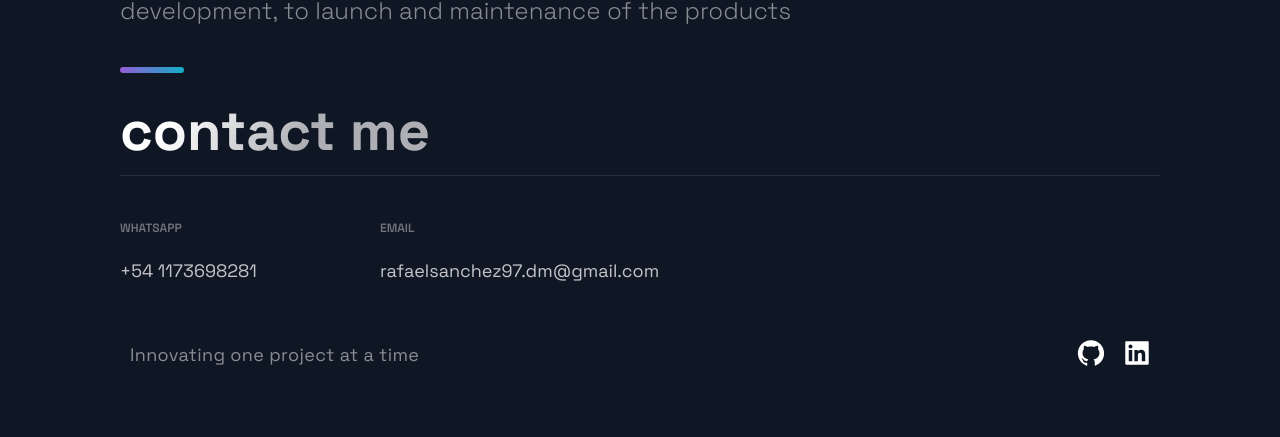
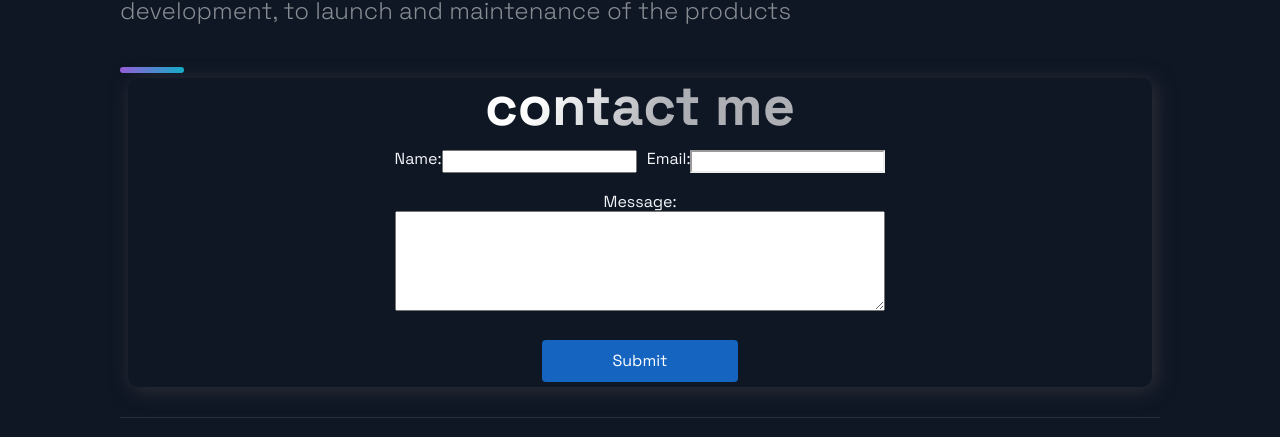
Before and after one commit to davidms5/portfolio-next, a Next.js app: page / in a window 1280 px wide. Shown: the part 3905-4342 px from the top of the page. Built offline with nearby package versions, Linux system fonts and the light colour scheme.

Commit message:
contact form v1 realizado

```diff
--- a/package.json
+++ b/package.json
@@ -18,6 +18,7 @@
     "react-dom": "18.2.0",
     "react-icons": "^4.7.1",
     "react-is": ">= 16.8.0",
+    "resend": "^2.1.0",
     "styled-components": "^5.3.6",
     "styled-normalize": "^8.0.7",
     "typescript": ">=3.3.1"
--- a/src/components/Footer/Footer.js
+++ b/src/components/Footer/Footer.js
@@ -10,9 +10,9 @@ const Footer = () => {
   return (
     <>
 
-    {/*<ContactForm/>*/ }
+    <ContactForm/>
     <FooterWrapper>
-      <SectionTitle id='contact'>contact me</SectionTitle>
+      {/*<SectionTitle id='contact'>contact me</SectionTitle>*/}
       <LinkList>
 
         <LinkColumn>
--- a/src/components/Footer/FooterStyles.js
+++ b/src/components/Footer/FooterStyles.js
@@ -181,8 +181,33 @@ export const ButtonForm = styled.button`
   border-radius: 4px;
   cursor: pointer;
   transition: background-color 0.3s ease; /* Optional: Add a smooth transition effect */
+  margin-bottom: 5px;
 
   &:hover {
     background-color: #0d47a1; /* Darker blue on hover */
   }
 `
+
+export const DivSuccess = styled.div`
+.success-message {
+    background-color: #4CAF50; /* Green background color */
+    color: #fff; /* White text color */
+    padding: 15px; /* Padding around the message */
+    margin-top: 10px; /* Margin from the top */
+    border-radius: 5px; /* Rounded corners */
+    text-align: center; /* Center text */
+    font-size: 16px; /* Font size */
+    position: relative; /* Position relative for animation */
+    animation: fadeOut 3s ease-out; /* Fade out animation */
+  }
+
+  @keyframes fadeOut {
+    0% {
+      opacity: 1;
+    }
+    100% {
+      opacity: 0;
+    }
+  }
+
+`
--- a/src/components/Footer/contactForm.js
+++ b/src/components/Footer/contactForm.js
@@ -1,6 +1,7 @@
 import { useState } from "react";
 import { SectionTitle } from "@/styles/GlobalComponents";
-import { ButtonForm, ContactMeContainer } from "./FooterStyles";
+import { ButtonForm, ContactMeContainer, DivSuccess } from "./FooterStyles";
+
 const ContactForm = () => {
 
     const [contactForm, setContactForm] = useState({
@@ -12,6 +13,15 @@ const ContactForm = () => {
 
     const [isValidEmail, setIsValidEmail] = useState(true);
 
+    const [successMessage, setSuccessMessage] = useState('');
+
+    const [errorMessage, setErrorMessage] = useState({
+      Name:"",
+      message:""
+    });
+
+
+
     const handleEmailChange = (e) => {
 
       const inputEmail = e.target.value;
@@ -22,14 +32,63 @@ const ContactForm = () => {
       setIsValidEmail(emailRegex.test(inputEmail));
     };
 
+    const handleChange = (e) => {
+      const {name, value} = e.target;
+      setContactForm(prevValue => ({...prevValue, [name]: value}))
 
-    const handleSubmit = (event) => {
+      if(name === "Name" && value !== "") setErrorMessage(preValue => ({...preValue, Name:""}))
+
+      if(name === "message" && value !== "") setErrorMessage(preValue => ({...preValue, message:""}))
+
+    }
+
+    const handleSubmit = async (event) => {
         event.preventDefault()
         if(!isValidEmail) {
           console.log('Invalid email. Please enter a valid email address.');
           return;
+        };
+
+        if(!contactForm.Name.trim()) {
+            setErrorMessage(preValue => ({...preValue, Name:"A name is required"}));
+            return;
+        };
+
+        if(!contactForm.message.trim()) {
+          setErrorMessage(preValue => ({...preValue, message:"the message cannot be empty"}));
+          return;
+      };
+
+        try {
+          const response = await fetch("/api/send", {
+            method:"POST",
+            headers: {
+              'Content-Type': 'application/json',
+            },
+            body: JSON.stringify(contactForm)
+          });
+
+          if (response.ok) {
+            // Handle successful submission
+            console.log('Form submitted successfully!');
+
+            setSuccessMessage('Form submitted successfully!');
+
+        // Clear the success message after 3 seconds
+            setTimeout(() => {
+              setSuccessMessage('');
+
+            }, 3000);
+          } else {
+            // Handle submission error
+            console.error('Failed to submit form.');
+          };
+
+        } catch (error) {
+           // Handle any unexpected errors
+          console.error('Error during form submission:', error);
         }
-        console.log("prueba")
+
     };
 
     return (
@@ -42,22 +101,28 @@ const ContactForm = () => {
       <label>
         Name:
         </label>
-        <input style={{marginRight:"10px"}} type="text" value={contactForm.Name} onChange={(e) => setContactForm(e.target.value)} />
+        <input style={{marginRight:"10px"}} type="text" value={contactForm.Name} name="Name" onChange={handleChange} />
 
 
       <label>
         Email:
         </label>
-        <input type="email" value={contactForm.email} onChange={handleEmailChange} style={{ borderColor: isValidEmail ? 'initial' : 'red' }} />
+        <input type="email" name="email" value={contactForm.email} onChange={handleEmailChange} style={{ borderColor: isValidEmail ? 'initial' : 'red' }} />
 
         </div>
       <label>
         Message:
         </label>
-        <textarea style={{width:"100%", boxSizing: "border-box", padding: "10px", height: "100px"}} value={contactForm.message} onChange={(e) => setContactForm(e.target.value)} />
-
+        <textarea style={{width:"100%", boxSizing: "border-box", padding: "10px", height: "100px"}} name="message" value={contactForm.message} onChange={handleChange} />
+        {errorMessage.message && <span style={{color: "red"}} className="error-message">{errorMessage.message}</span>}
+        {errorMessage.Name && <span style={{color: "red"}} className="error-message">{errorMessage.Name}</span>}
       <br/>
       {!isValidEmail && <p style={{ color: 'red' }}>Invalid email. Please enter a valid email address.</p>}
+      {successMessage && (
+        <DivSuccess className="success-message" >
+          <p>{successMessage}</p>
+        </DivSuccess>
+      )}
       <div style={{display: "flex", justifyContent: "center", alignItems: "center", marginTop: "10px"}}>
 
 
--- /dev/null
+++ b/src/components/email/email-template.js
@@ -0,0 +1,13 @@
+import * as React from 'react';
+
+
+
+export const EmailTemplate = ({ Name, message, email}) => (
+  <div>
+    <h1>mensaje de: {Name}!</h1>
+
+    <p>{message}</p>
+
+    <h4>email a escribir: {email}</h4>
+  </div>
+);
--- /dev/null
+++ b/src/pages/api/send.js
@@ -0,0 +1,26 @@
+import { EmailTemplate } from '../../components/email/email-template';
+import { Resend } from 'resend';
+
+const resend = new Resend(process.env.RESEND_API_KEY);
+
+const correoPersonal = process.env.CORREO_PERSONAL;
+
+export default async (req, res) => {
+
+    if(req.method !== "POST") return res.status(405).json({ error: 'Method Not Allowed' });
+
+    const {Name, email, message} = req.body;
+
+  const { data, error } = await resend.emails.send({
+    from: 'Acme <onboarding@resend.dev>',
+    to: [correoPersonal],
+    subject: 'Mensaje de posible cliente',
+    react: EmailTemplate({ Name, message, email }),
+  });
+
+  if (error) {
+    return res.status(400).json(error);
+  }
+
+  return res.status(200).json(data);
+};
```
Also changed, not shown: src/components/Footer/successStyles.css (added), 2 other files (tests, documents, lock files or other folders).
